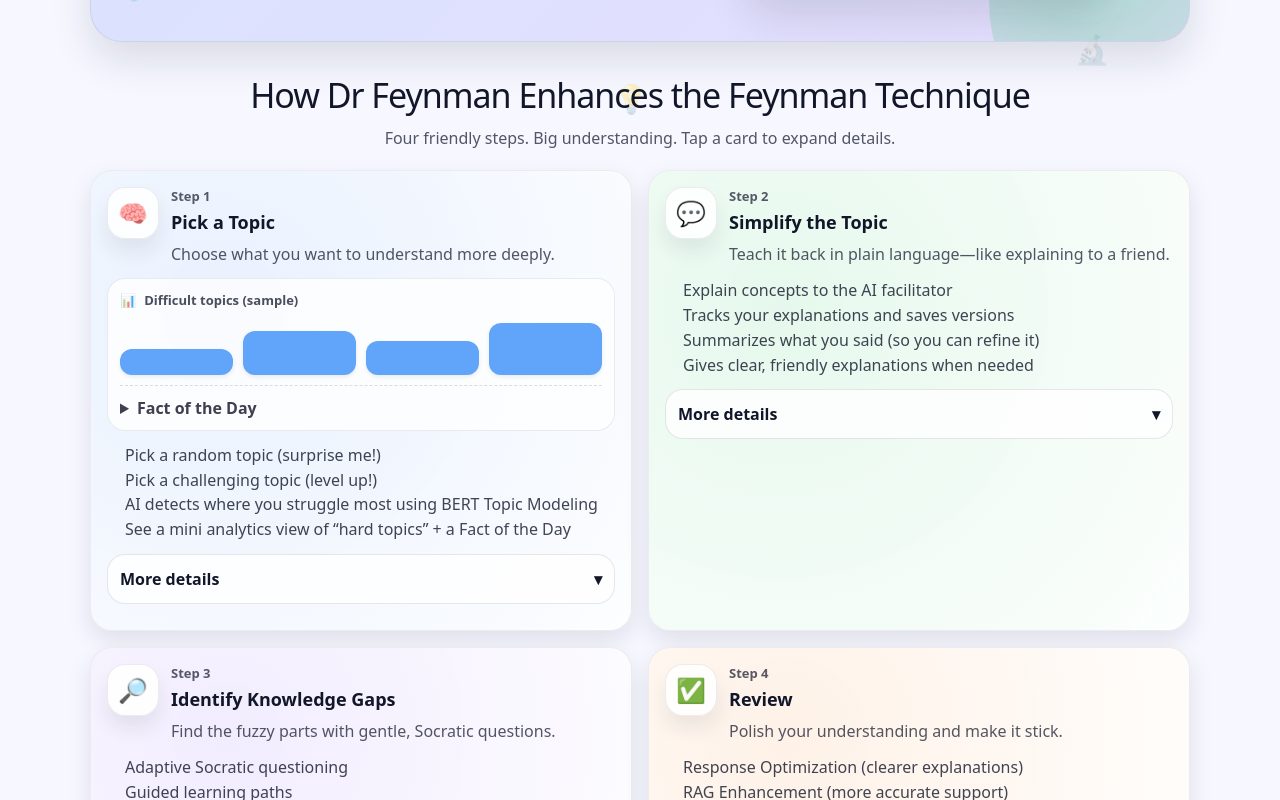
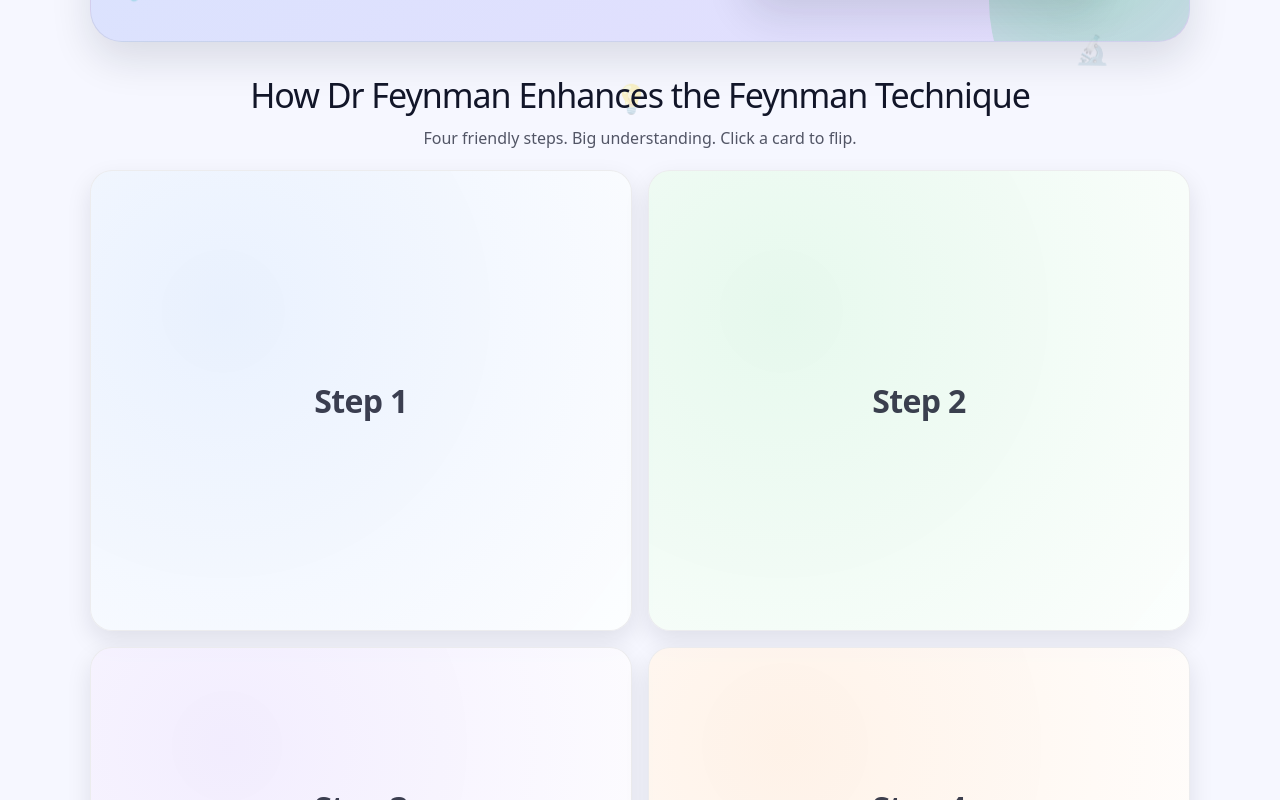
Before and after one commit to Kxtnny/AI-teaching-assistant, a Next.js app: page / in a window 1280 px wide. Shown: the part 600-1400 px from the top of the page. Built offline with nearby package versions, Linux system fonts and the light colour scheme.

Commit message:
feat: flipped card UI

```diff
--- a/app/Homepage.css
+++ b/app/Homepage.css
@@ -607,6 +607,74 @@ body {
   background: radial-gradient(circle at 30% 30%, rgba(59, 130, 246, 0.7), rgba(255, 255, 255, 0));
   transform: rotate(-8deg);
   pointer-events: none;
+  z-index: 0;
+}
+
+/* Flip behavior for the 4 step cards on the homepage */
+.step-card-flip {
+  padding: 0;
+  cursor: pointer;
+  perspective: 1200px;
+  min-height: 320px;
+  height: 100%;
+  display: flex;
+  flex-direction: column;
+}
+
+.step-card-flip:focus-visible {
+  outline: 3px solid rgba(59, 130, 246, 0.35);
+  outline-offset: 3px;
+}
+
+.step-card-inner {
+  display: block;
+  flex: 1;
+  transform-style: preserve-3d;
+  transition: transform 620ms cubic-bezier(0.2, 0.8, 0.2, 1);
+  transform: rotateY(180deg);
+  position: relative;
+  z-index: 1;
+  min-height: inherit;
+  height: 100%;
+}
+
+.step-card-flip.flipped .step-card-inner {
+  transform: rotateY(0deg);
+}
+
+.step-card-face {
+  width: 100%;
+  padding: 16px;
+  backface-visibility: hidden;
+  -webkit-backface-visibility: hidden;
+  min-height: inherit;
+}
+
+.step-card-face-label {
+  transform: rotateY(180deg);
+  position: absolute;
+  inset: 0;
+  display: block;
+}
+
+.step-card-face-content {
+  pointer-events: none;
+}
+.step-card-flip.flipped .step-card-face-content {
+  pointer-events: auto;
+}
+
+.step-card-step-label {
+  position: absolute;
+  top: 50%;
+  left: 50%;
+  transform: translate(-50%, -50%);
+  width: 100%;
+  text-align: center;
+  font-weight: 900;
+  font-size: clamp(20px, 2.6vw, 32px);
+  letter-spacing: -0.02em;
+  color: rgba(18, 22, 41, 0.82);
 }
 
 .accent-blue::after { background: radial-gradient(circle at 30% 30%, rgba(59, 130, 246, 0.8), rgba(255,255,255,0)); }
--- a/app/page.tsx
+++ b/app/page.tsx
@@ -8,7 +8,8 @@ type StepKey = "pick" | "simplify" | "gaps" | "review";
 
 export default function Homepage() {
   const [loaded, setLoaded] = useState(false);
-  const [openStep, setOpenStep] = useState<StepKey | null>(null);
+  const [expandedStep, setExpandedStep] = useState<StepKey | null>(null);
+  const [flippedSteps, setFlippedSteps] = useState<Set<StepKey>>(() => new Set());
 
   useEffect(() => {
     const timer = setTimeout(() => setLoaded(true), 50);
@@ -85,8 +86,17 @@ export default function Homepage() {
     []
   );
 
-  const toggleStep = (key: StepKey) => {
-    setOpenStep((prev) => (prev === key ? null : key));
+  const toggleExpandedStep = (key: StepKey) => {
+    setExpandedStep((prev) => (prev === key ? null : key));
+  };
+
+  const toggleFlippedStep = (key: StepKey) => {
+    setFlippedSteps((prev) => {
+      const next = new Set(prev);
+      if (next.has(key)) next.delete(key);
+      else next.add(key);
+      return next;
+    });
   };
 
   return (
@@ -207,18 +217,37 @@ export default function Homepage() {
         <div className="section-head center">
           <h2 className="section-title">How Dr Feynman Enhances the Feynman Technique</h2>
           <p className="section-subtitle">
-            Four friendly steps. Big understanding. Tap a card to expand details.
+            Four friendly steps. Big understanding. Click a card to flip.
           </p>
         </div>
 
         <div className="steps-grid">
           {steps.map((s) => {
-            const isOpen = openStep === s.key;
+            const isOpen = expandedStep === s.key;
+            const isFlipped = flippedSteps.has(s.key);
             return (
               <article
                 key={s.key}
-                className={`step-card ${s.cardAccent} ${isOpen ? "open" : ""}`}
+                className={`step-card step-card-flip ${s.cardAccent} ${isFlipped ? "flipped" : ""}`}
+                role="button"
+                tabIndex={0}
+                aria-pressed={isFlipped}
+                onClick={() => toggleFlippedStep(s.key)}
+                onKeyDown={(e) => {
+                  if (e.key === "Enter" || e.key === " ") {
+                    e.preventDefault();
+                    toggleFlippedStep(s.key);
+                  }
+                }}
               >
+                <div className="step-card-inner">
+                  {/* Face shown initially */}
+                  <div className="step-card-face step-card-face-label">
+                    <div className="step-card-step-label">Step {s.step}</div>
+                  </div>
+
+                  {/* Face shown after flip */}
+                  <div className="step-card-face step-card-face-content">
                     <div className="step-top">
                       <div className="step-icon" aria-hidden="true">
                         {s.icon}
@@ -231,7 +260,11 @@ export default function Homepage() {
                     </div>
 
                     {s.key === "pick" && (
-                  <div className="mini-analytics" aria-label="Topic difficulty mini chart">
+                      <div
+                        className="mini-analytics"
+                        aria-label="Topic difficulty mini chart"
+                        onClick={(e) => e.stopPropagation()}
+                      >
                         <div className="mini-analytics-title">
                           <span aria-hidden="true">📊</span> Difficult topics (sample)
                         </div>
@@ -241,7 +274,7 @@ export default function Homepage() {
                           <div className="bar b3" />
                           <div className="bar b4" />
                         </div>
-                    <details className="fact-dropdown">
+                        <details className="fact-dropdown" onClick={(e) => e.stopPropagation()}>
                           <summary>Fact of the Day</summary>
                           <div className="fact-body">
                             Lightning can heat the air around it to ~30,000°C—about 5× hotter than the sun’s surface.
@@ -258,7 +291,10 @@ export default function Homepage() {
 
                     <button
                       className="dropdown-toggle"
-                  onClick={() => toggleStep(s.key)}
+                      onClick={(e) => {
+                        e.stopPropagation();
+                        toggleExpandedStep(s.key);
+                      }}
                       aria-expanded={isOpen}
                       aria-controls={`step-details-${s.key}`}
                     >
@@ -273,6 +309,8 @@ export default function Homepage() {
                       className={`step-details ${isOpen ? "show" : ""}`}
                     >
                       <p>{s.details}</p>
+                    </div>
+                  </div>
                 </div>
               </article>
             );
@@ -348,7 +386,7 @@ export default function Homepage() {
       {/* FOOTER */}
       <footer className="homepage-footer">
         <p>
-          "If you want to master something, teach it." — <em>Richard Feynman</em>
+          &quot;If you want to master something, teach it.&quot; — <em>Richard Feynman</em>
         </p>
       </footer>
     </div>
```
Lines whose indentation alone changed are shown as unchanged.
